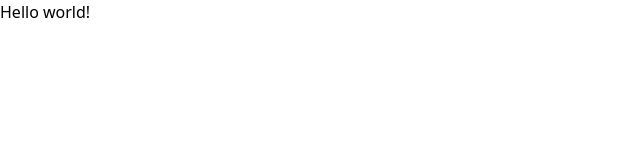
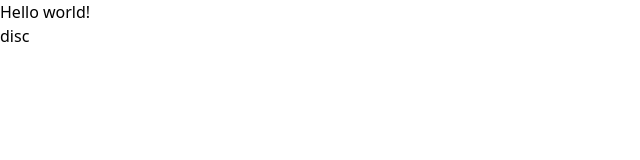
Before and after one commit to ashutosh2720/mcr4, a React (Vite) app: page /dis in a window 1280 px wide. Shown: the top 160 px of the page, without its empty margins (0-640 px from the left). Built offline with nearby package versions, Linux system fonts and the light colour scheme.

Commit message:
initial commit

```diff
--- a/src/App.jsx
+++ b/src/App.jsx
@@ -1,10 +1,14 @@
 import { useState } from "react";
 import { BrowserRouter, Routes, Route } from "react-router-dom";
+import Dis from "./pages/Dis";
 
 function App() {
   return (
     <>
       <h1 className="text-3xl font-bold underline bg-black text-white">Hello world!</h1>
+      <Routes>
+        <Route path="/dis" element={<Dis />} />
+      </Routes>
     </>
   );
 }
--- /dev/null
+++ b/src/pages/Dis.jsx
@@ -0,0 +1,11 @@
+import React from 'react'
+
+const Dis = () => {
+    return (
+        <div>
+            <h1>disc</h1>
+        </div>
+    )
+}
+
+export default Dis
```
